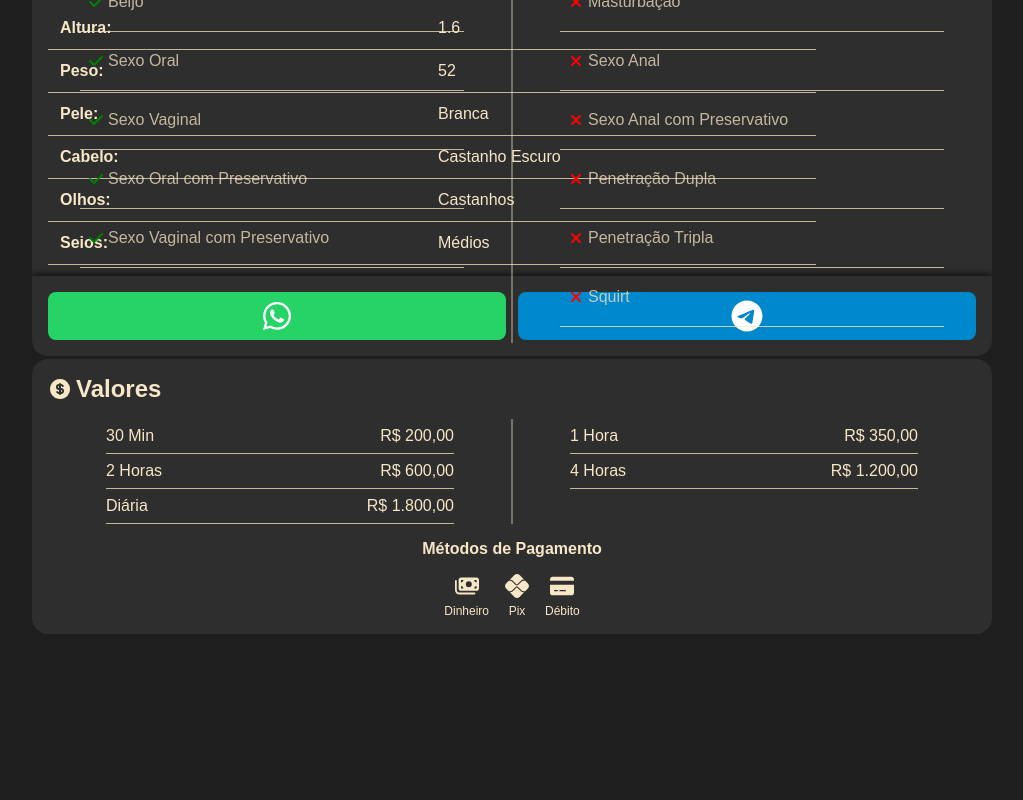
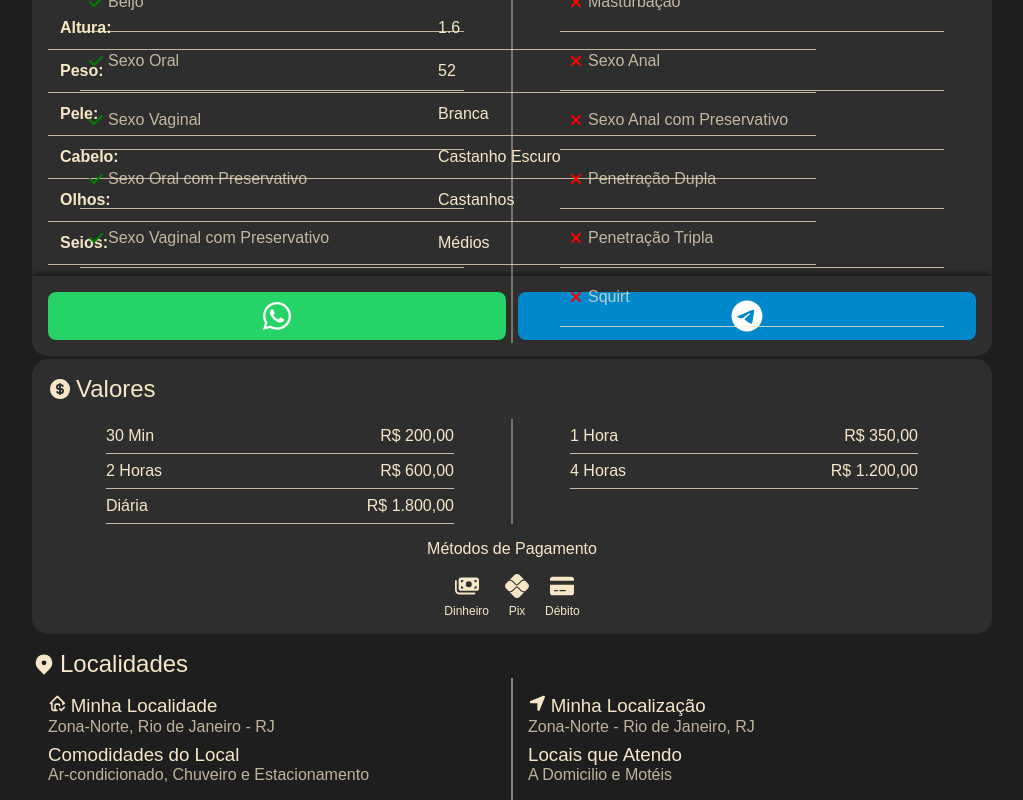
Before and after one commit to artpimentel/Exence, a React (Vite) app: page /product/3 in a window 1280 px wide. Shown: the part 1132-1932 px from the top of the page, without its empty margins (128-1151 px from the left). Before the commit the page ends 1766 px from the top, so only its background shows below. Built offline with nearby package versions, Linux system fonts and the light colour scheme.

Commit message:
ProductLocation Implementation

```diff
--- a/src/components/Product/Product.tsx
+++ b/src/components/Product/Product.tsx
@@ -36,7 +36,7 @@ function Product({ producer, variant }: ProductProps) {
                 variant === undefined ? styles.hidden : ""
               }`}
             >
-              {producer.local.city}
+              {producer.locality.city}
             </span>
             <span
               className={`${styles.productSlogan} ${
@@ -68,7 +68,7 @@ function Product({ producer, variant }: ProductProps) {
               {producer.profile.age} anos
             </span>
             <span className={styles.defaultInfo}>
-              {producer.local.hasLocal ? (
+              {producer.locality.hasLocal ? (
                 <>
                   <span>
                     <TbHomeCheck />
@@ -88,7 +88,7 @@ function Product({ producer, variant }: ProductProps) {
               <span>
                 <GrLocation />
               </span>
-              {producer.local.city}, {producer.local.neighborhood}
+              {producer.locality.city}, {producer.locality.neighborhood}
             </span>
           </div>
         </div>
--- a/src/components/ProductInfo/ProductInfo.tsx
+++ b/src/components/ProductInfo/ProductInfo.tsx
@@ -95,13 +95,13 @@ function ProductInfo({ producer }: ProductInfosProps) {
             </div>
             <div className={styles.local}>
               <strong className={styles.neighborhood}>
-                {producer.local.neighborhood}
+                {producer.locality.neighborhood}
               </strong>
               <span className={styles.localExtra}>
-                {producer.local.city} - {producer.local.state}
+                {producer.locality.city} - {producer.locality.state}
               </span>
               <span className={styles.hasLocal}>
-                {producer.local.hasLocal ? (
+                {producer.locality.hasLocal ? (
                   <>
                     <span>
                       <TbHomeCheck />
--- /dev/null
+++ b/src/components/ProductLocation/ProductLocation.module.css
@@ -0,0 +1,72 @@
+.layout {
+  width: 100%;
+  max-width: 960px;
+  margin: 0 auto;
+  padding: 0 16px;
+
+  color: var(--contrast-color);
+  font-family: sans-serif;
+}
+
+.header {
+  width: 100%;
+
+  display: flex;
+  flex-flow: row nowrap;
+  justify-content: space-between;
+  align-items: center;
+}
+
+.title {
+  margin: 0;
+
+  display: flex;
+  flex-flow: row nowrap;
+  align-items: center;
+  gap: 4px;
+
+  text-align: left;
+}
+
+.header h2 span {
+  display: flex;
+  align-items: center;
+}
+
+.content {
+  width: 100%;
+  position: relative;
+
+  display: grid;
+  grid-template-columns: 1fr 1fr;
+
+  align-items: start;
+}
+
+.content::before {
+  content: "";
+  position: absolute;
+  background: var(--contrast-color);
+
+  left: 50%;
+  transform: translateX(-50%);
+  width: 1px;
+  height: 100%;
+}
+
+.column {
+  padding: 16px;
+
+  display: flex;
+  flex-flow: column nowrap;
+  gap: 8px;
+}
+
+.line {
+  font-size: 16px;
+}
+
+.line p {
+  margin: 0;
+  color: var(--contrast-complementary-color);
+}
--- /dev/null
+++ b/src/components/ProductLocation/ProductLocation.tsx
@@ -0,0 +1,140 @@
+import styles from "./ProductLocation.module.css";
+import { HiLocationMarker } from "react-icons/hi";
+import { FaLocationArrow } from "react-icons/fa6";
+import { TbHomeCheck } from "react-icons/tb";
+
+import type { Producer } from "../../types/Producer";
+
+interface ProductLocationProps {
+  producer: Producer;
+}
+
+function ProductLocation({ producer }: ProductLocationProps) {
+  return (
+    <section className={styles.productLocation}>
+      <div className={styles.layout}>
+        <div className={styles.header}>
+          <h2 className={styles.title}>
+            <span>
+              <HiLocationMarker />
+            </span>
+            Localidades
+          </h2>
+        </div>
+        <div className={styles.content}>
+          {producer.locality.hasLocal && (
+            <div className={styles.column}>
+              <div className={styles.line}>
+                <h3 className={styles.title}>
+                  <span>
+                    <TbHomeCheck />
+                  </span>
+                  Minha Localidade
+                </h3>
+                <p className={styles.address}>
+                  {producer.locality.local.neighborhood},{" "}
+                  {producer.locality.local.city} -{" "}
+                  {producer.locality.local.state}
+                </p>
+              </div>
+              <div className={styles.line}>
+                <h3 className={styles.title}>Comodidades do Local</h3>
+                <p>
+                  {(() => {
+                    const amenitiesList = Object.entries(
+                      producer.locality.local.amenities
+                    )
+                      .filter(([_, value]) => value)
+                      .map(([key]) => {
+                        switch (key) {
+                          case "wifi":
+                            return "Wi-Fi";
+                          case "airconditioning":
+                            return "Ar-condicionado";
+                          case "shower":
+                            return "Chuveiro";
+                          case "condom":
+                            return "Preservativo";
+                          case "parking":
+                            return "Estacionamento";
+                          default:
+                            return null;
+                        }
+                      })
+                      .filter(Boolean);
+
+                    if (amenitiesList.length === 0)
+                      return "Nenhuma comodidade informada.";
+
+                    if (amenitiesList.length === 1) return amenitiesList[0];
+
+                    return (
+                      amenitiesList.slice(0, -1).join(", ") +
+                      " e " +
+                      amenitiesList[amenitiesList.length - 1]
+                    );
+                  })()}
+                </p>
+              </div>
+            </div>
+          )}
+          <div className={styles.column}>
+            <div className={styles.line}>
+              <h3 className={styles.title}>
+                <span>
+                  <FaLocationArrow />
+                </span>
+                Minha Localização
+              </h3>
+
+              <p className={styles.address}>
+                {producer.locality.neighborhood} - {producer.locality.city},{" "}
+                {producer.locality.state}
+              </p>
+            </div>
+            <div className={styles.line}>
+              <h3 className={styles.title}>Locais que Atendo</h3>
+
+              <p className={styles.address}>
+                {(() => {
+                  const locationsList = Object.entries(
+                    producer.locality.locations
+                  )
+                    .filter(([_, value]) => value)
+                    .map(([key]) => {
+                      switch (key) {
+                        case "athome":
+                          return "A Domicilio";
+                        case "hotels":
+                          return "Hotéis";
+                        case "motels":
+                          return "Motéis";
+                        case "events":
+                          return "Eventos";
+                        default:
+                          return null;
+                      }
+                    })
+                    .filter(Boolean);
+
+                  if (locationsList.length === 0)
+                    return "Nenhuma comodidade informada.";
+
+                  if (locationsList.length === 1) return locationsList[0];
+
+                  return (
+                    locationsList.slice(0, -1).join(", ") +
+                    " e " +
+                    locationsList[locationsList.length - 1]
+                  );
+                })()}
+              </p>
+            </div>
+          </div>
+        </div>
+      </div>
+    </section>
+  );
+}
+
+export default ProductLocation;
--- a/src/data/producers.ts
+++ b/src/data/producers.ts
@@ -87,12 +87,30 @@ const producers: Producer[] = [
         BrownRain: false,
       },
     },
-    local: {
+    locality: {
       country: "Brasil",
       state: "RJ",
       city: "Rio de Janeiro",
       neighborhood: "Centro",
       hasLocal: true,
+      locations: {
+        athome: true,
+        hotels: true,
+        motels: false,
+        events: false,
+      },
+      local: {
+        state: "RJ",
+        city: "Rio de Janeiro",
+        neighborhood: "Centro",
+        amenities: {
+          wifi: true,
+          airconditioning: true,
+          shower: true,
+          condom: true,
+          parking: false,
+        },
+      },
     },
     contact: {
       phone: "5521999998888",
@@ -187,12 +205,30 @@ const producers: Producer[] = [
         BrownRain: false,
       },
     },
-    local: {
+    locality: {
       country: "Brasil",
       state: "RJ",
       city: "Rio de Janeiro",
       neighborhood: "Zona-Sul",
       hasLocal: true,
+      locations: {
+        athome: false,
+        hotels: true,
+        motels: true,
+        events: true,
+      },
+      local: {
+        state: "RJ",
+        city: "Rio de Janeiro",
+        neighborhood: "Zona-Sul",
+        amenities: {
+          wifi: true,
+          airconditioning: false,
+          shower: true,
+          condom: true,
+          parking: true,
+        },
+      },
     },
     contact: {
       phone: "5521988887777",
@@ -287,12 +323,30 @@ const producers: Producer[] = [
         BrownRain: false,
       },
     },
-    local: {
+    locality: {
       country: "Brasil",
       state: "RJ",
       city: "Rio de Janeiro",
       neighborhood: "Zona-Norte",
       hasLocal: true,
+      locations: {
+        athome: true,
+        hotels: false,
+        motels: true,
+        events: false,
+      },
+      local: {
+        state: "RJ",
+        city: "Rio de Janeiro",
+        neighborhood: "Zona-Norte",
+        amenities: {
+          wifi: false,
+          airconditioning: true,
+          shower: true,
+          condom: false,
+          parking: true,
+        },
+      },
     },
     contact: {
       phone: "5521977776666",
@@ -386,12 +440,30 @@ const producers: Producer[] = [
         BrownRain: false,
       },
     },
-    local: {
+    locality: {
       country: "Brasil",
       state: "RJ",
       city: "Rio de Janeiro",
       neighborhood: "Zona-Sul",
       hasLocal: true,
+      locations: {
+        athome: false,
+        hotels: true,
+        motels: false,
+        events: true,
+      },
+      local: {
+        state: "RJ",
+        city: "Rio de Janeiro",
+        neighborhood: "Zona-Sul",
+        amenities: {
+          wifi: true,
+          airconditioning: true,
+          shower: false,
+          condom: true,
+          parking: false,
+        },
+      },
     },
     contact: {
       phone: "5521966665555",
@@ -486,12 +558,30 @@ const producers: Producer[] = [
         BrownRain: false,
       },
     },
-    local: {
+    locality: {
       country: "Brasil",
       state: "RJ",
       city: "Rio de Janeiro",
       neighborhood: "Zona-Oeste",
       hasLocal: true,
+      locations: {
+        athome: true,
+        hotels: false,
+        motels: true,
+        events: true,
+      },
+      local: {
+        state: "RJ",
+        city: "Rio de Janeiro",
+        neighborhood: "Zona-Oeste",
+        amenities: {
+          wifi: false,
+          airconditioning: true,
+          shower: true,
+          condom: true,
+          parking: true,
+        },
+      },
     },
     contact: {
       phone: "5521955554444",
@@ -586,12 +676,30 @@ const producers: Producer[] = [
         BrownRain: false,
       },
     },
-    local: {
+    locality: {
       country: "Brasil",
       state: "RJ",
       city: "Rio de Janeiro",
       neighborhood: "Zona-Oeste",
       hasLocal: true,
+      locations: {
+        athome: false,
+        hotels: true,
+        motels: true,
+        events: false,
+      },
+      local: {
+        state: "RJ",
+        city: "Rio de Janeiro",
+        neighborhood: "Zona-Oeste",
+        amenities: {
+          wifi: true,
+          airconditioning: false,
+          shower: true,
+          condom: true,
+          parking: false,
+        },
+      },
     },
     contact: {
       phone: "5521944443333",
@@ -686,12 +794,30 @@ const producers: Producer[] = [
         BrownRain: false,
       },
     },
-    local: {
+    locality: {
       country: "Brasil",
       state: "RJ",
       city: "Rio de Janeiro",
       neighborhood: "Zona-Sul",
       hasLocal: true,
+      locations: {
+        athome: true,
+        hotels: true,
+        motels: false,
+        events: true,
+      },
+      local: {
+        state: "RJ",
+        city: "Rio de Janeiro",
+        neighborhood: "Zona-Sul",
+        amenities: {
+          wifi: true,
+          airconditioning: true,
+          shower: true,
+          condom: false,
+          parking: true,
+        },
+      },
     },
     contact: {
       phone: "5521933332222",
--- a/src/pages/ProductPage/ProductPage.tsx
+++ b/src/pages/ProductPage/ProductPage.tsx
@@ -12,6 +12,7 @@ import Slider from "../../components/Slider/Slider";
 import ProductInfo from "../../components/ProductInfo/ProductInfo";
 import ProductServices from "../../components/ProductServices/ProductServices";
 import ProductValues from "../../components/ProductValues/ProductValues";
+import ProductLocation from "../../components/ProductLocation/ProductLocation";
 
 function ProductPage() {
   const { id } = useParams<{ id: string }>();
@@ -61,6 +62,7 @@ function ProductPage() {
       </section>
       <ProductServices producer={producer} />
       <ProductValues producer={producer} />
+      <ProductLocation producer={producer} />
     </div>
   );
 }
--- a/src/styles/App.css
+++ b/src/styles/App.css
@@ -0,0 +1,9 @@
+h1,
+h2,
+h3,
+h4,
+h5,
+h6 {
+  margin: 0;
+  font-weight: normal;
+}
--- a/src/types/User.ts
+++ b/src/types/User.ts
@@ -14,7 +14,7 @@ export interface User {
     gender?: "male" | "female" | "femaletrans";
     prefer?: "male" | "female" | "femaletrans";
   };
-  local: {
+  locality: {
     country: string;
     state: string;
     city: string;
```
Also changed, not shown: src/types/Producer.ts (+19 -1 lines).
